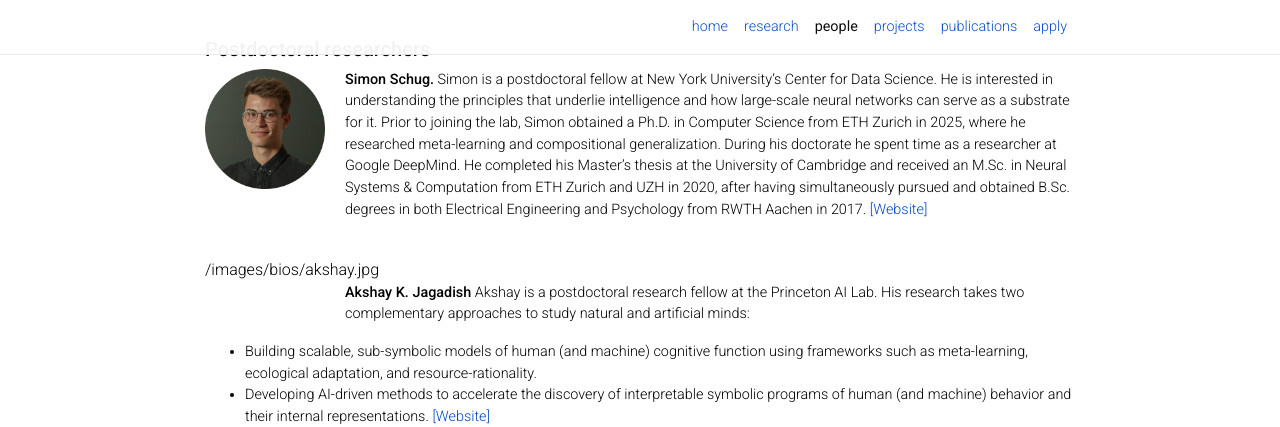
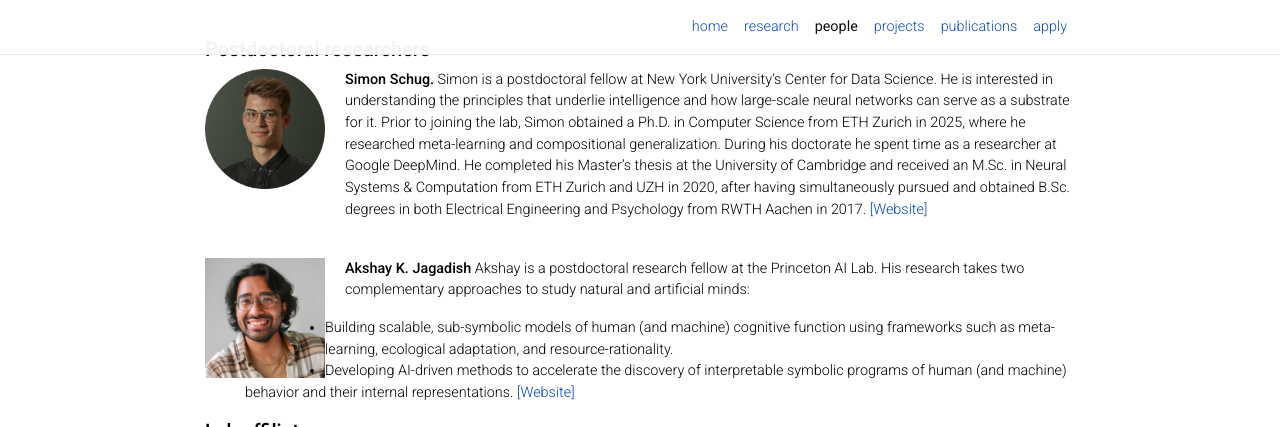
Before and after one commit to lake-lab/lake-lab.github.io, a Jekyll site: the page built from _pages/people.md, in a window 1280 px wide and 900 px high, scrolled down 352 px, cut to the strip 0-427 px from the top of the window. Built offline with Jekyll 4.4.1, drawn with Linux system fonts in a browser that asks for light colours; nearby versions of some CDN libraries; comment, search, counter and statistics services are not loaded; a style sheet for code colours, icons or effects is not loaded.

Commit message:
new people2

```diff
--- a/_pages/people.md
+++ b/_pages/people.md
@@ -31,7 +31,7 @@ __Brenden Lake.__ Brenden is an Associate Professor of Computer Science and Psyc
 __Simon Schug.__ Simon is a postdoctoral fellow at New York University's Center for Data Science. He is interested in understanding the principles that underlie intelligence and how large-scale neural networks can serve as a substrate for it. Prior to joining the lab, Simon obtained a Ph.D. in Computer Science from ETH Zurich in 2025, where he researched meta-learning and compositional generalization. During his doctorate he spent time as a researcher at Google DeepMind. He completed his Master's thesis at the University of Cambridge and received an M.Sc. in Neural Systems & Computation from ETH Zurich and UZH in 2020, after having simultaneously pursued and obtained B.Sc. degrees in both Electrical Engineering and Psychology from RWTH Aachen in 2017. [[Website]](https://smn.one/)
 <br><br>
 
-<div><img class="bio" src="">/images/bios/akshay.jpg</div>
+<div><img class="bio" src="/images/bios/akshay.jpg"></div>
 __Akshay K. Jagadish__ Akshay is a postdoctoral research fellow at the Princeton AI Lab. His research takes two complementary approaches to study natural and artificial minds:
 - Building scalable, sub-symbolic models of human (and machine) cognitive function using frameworks such as meta-learning, ecological adaptation, and resource-rationality.
 - Developing AI-driven methods to accelerate the discovery of interpretable symbolic programs of human (and machine) behavior and their internal representations. [[Website]](https://akjagadish.github.io/)
```
